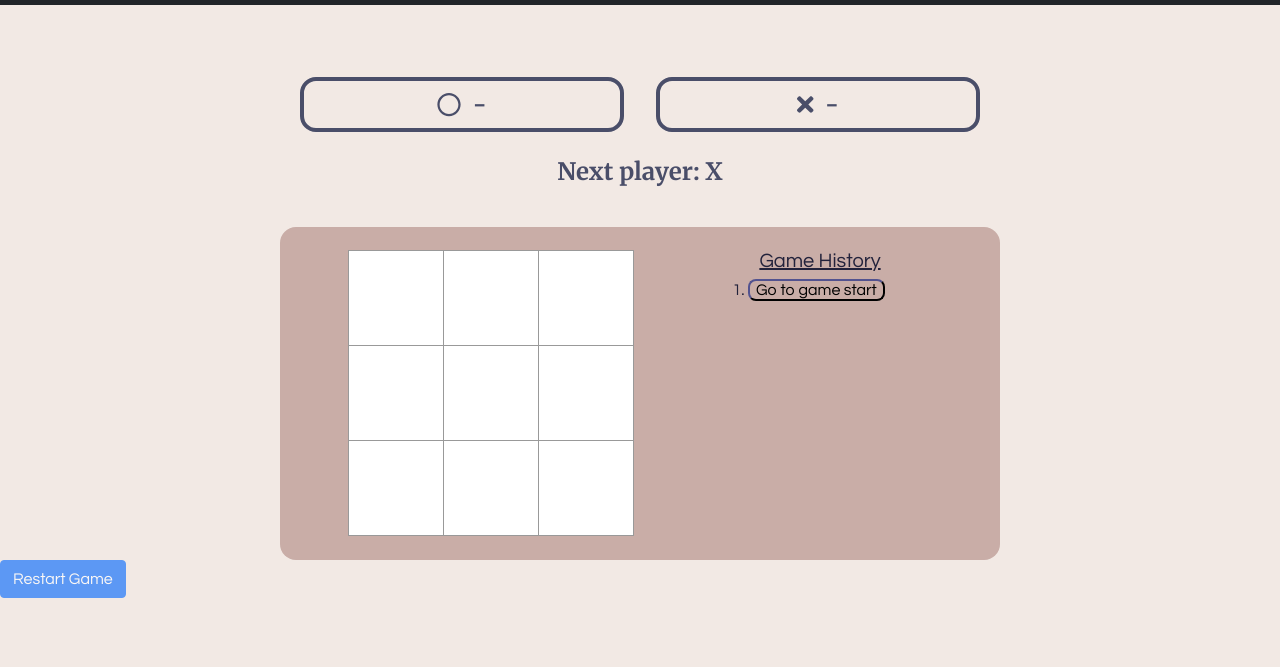
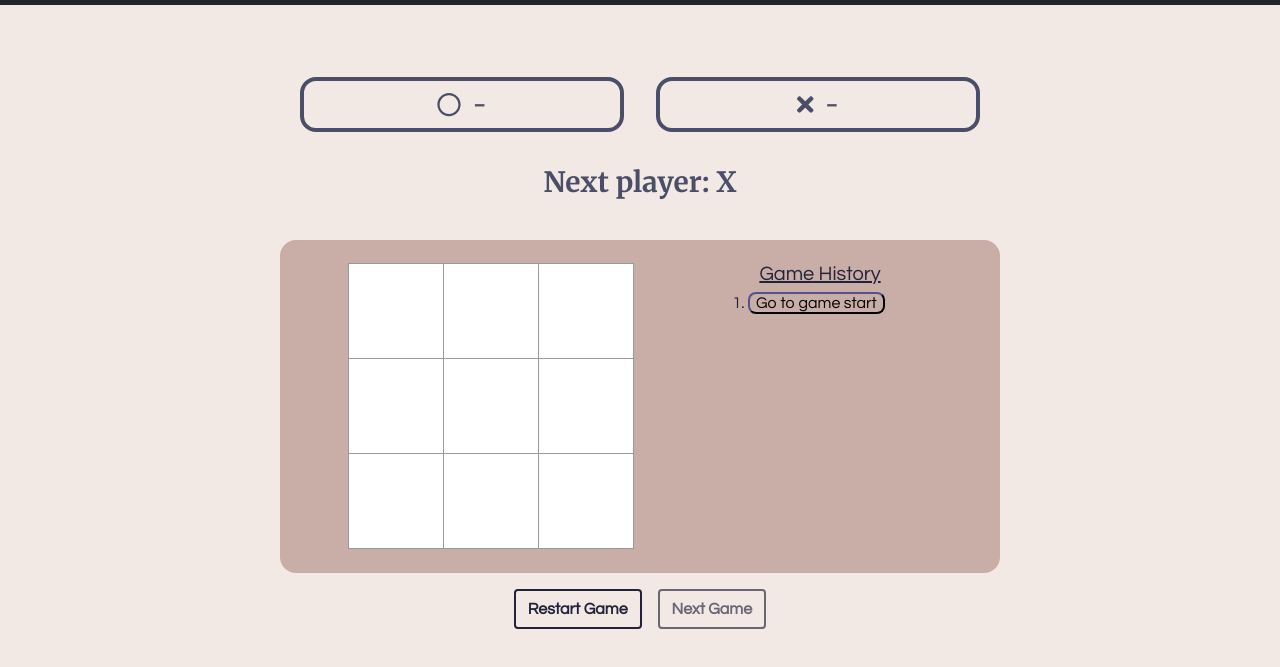
Before and after one commit to iankhor2001/project-game-tic-tac-toe-final, a React app: page / in a window 1280 px wide. Shown: the part 41-708 px from the top of the page. Built offline with nearby package versions, Linux system fonts and the light colour scheme.

Commit message:
added/styled - TicTacToeResetButton & TicTacToeNextGameButton

```diff
--- a/src/components/main.css
+++ b/src/components/main.css
@@ -20,3 +20,41 @@ body {
 .nav-item > a {
     padding-bottom: 0.3125rem;
 }
+
+.btn-outline-primary {
+    background-color: transparent;
+    border-color: #22223B;
+    color: #22223B;
+}
+
+.btn-outline-primary:active {
+    outline-color: #22223B;
+}
+
+.btn-outline-primary:hover {
+    background-color: #C9ADA7;
+    border-color: #C9ADA7;
+    color: #4A4E69;
+  }
+
+.btn:focus, .btn.focus {
+    outline: 0;
+    box-shadow: 0 0 0 0.2rem rgba(201, 173, 167, 0.25);
+}
+
+.btn-outline-primary:focus, .btn-outline-primary.focus {
+    box-shadow: 0 0 0 0.2rem rgba(201, 173, 167, 0.5);
+}
+
+.btn-outline-primary:not(:disabled):not(.disabled):active:focus, .btn-outline-primary:not(:disabled):not(.disabled).active:focus,
+.show > .btn-outline-primary.dropdown-toggle:focus {
+  box-shadow: 0 0 0 0.2rem rgba(74, 78, 105, 0.5);
+}
+
+.form-control:focus {
+    color: #495057;
+    background-color: transparent;
+    border-color: #C9ADA7;
+    outline: 0;
+    box-shadow: 0 0 0 0.2rem rgba(201, 173, 167, 0.25);
+  }
--- a/src/components/tic-tac-toe-banner.css
+++ b/src/components/tic-tac-toe-banner.css
@@ -26,13 +26,6 @@
     height: 100%;
 }
 
-.role {
-    align-items: center;
-}
-
 .turnCon {
-    text-align: center;
-    margin-top: 0.5rem;
-    font-size: 1.5rem;
     font-family: 'Merriweather', serif;
 }
--- a/src/components/tic-tac-toe-banner.js
+++ b/src/components/tic-tac-toe-banner.js
@@ -12,7 +12,7 @@ class TicTacToeScore extends React.Component {
                     className="score-icon ms-auto"
                 />
                 &nbsp;&nbsp;
-                <span className="role me-auto">{ this.props.wins ? this.props.wins : "-" }</span>
+                <span className="me-auto align-item-center">{ this.props.wins ? this.props.wins : "-" }</span>
             </div>
         )
     }
@@ -26,7 +26,7 @@ export default class TicTacToeBanner extends React.Component {
                     <TicTacToeScore className="me-auto" player={false} wins={this.props.wins[0]} />
                     <TicTacToeScore className="ms-auto" player={true}  wins={this.props.wins[1]} />
                 </div>
-                <div className="turnCon">
+                <div className="turnCon mt-3 fs-3 text-center">
                     {this.props.status}
                 </div>
             </div>
--- a/src/components/tic-tac-toe-btn.js
+++ b/src/components/tic-tac-toe-btn.js
@@ -5,7 +5,8 @@ export class TicTacToeResetButton extends React.Component {
     render() {
         return(
             <Button
-                className={this.props.winner?"reset-btn":"reset-btn disabled"}
+                variant="outline-primary"
+                className="tic-tac-toe-btn m-2"
                 onClick={() => this.props.onClick()}
             >
                 Restart Game
@@ -13,3 +14,17 @@ export class TicTacToeResetButton extends React.Component {
         )
     }
 }
+
+export class TicTacToeNextGameButton extends React.Component {
+    render() {
+        return(
+            <Button
+                variant="outline-primary"
+                className={this.props.winner?"tic-tac-toe-btn m-2":"tic-tac-toe-btn m-2 disabled"}
+                onClick={() => this.props.onClick()}
+            >
+                Next Game
+            </Button>
+        )
+    }
+}
--- a/src/components/tic-tac-toe.css
+++ b/src/components/tic-tac-toe.css
@@ -37,3 +37,11 @@
     box-sizing: border-box;
     text-align: center;
 }
+
+.tic-tac-toe-btn, .tic-tac-toe-btn.disabled, .tic-tac-toe-btn:active {
+    background-color: transparent;
+    font-weight: 700;
+    border-width: 2px;
+    border-color: #22223B;
+    color: #22223B;
+}
--- a/src/components/tic-tac-toe.js
+++ b/src/components/tic-tac-toe.js
@@ -5,7 +5,7 @@ import Col from 'react-bootstrap/Col'
 
 import TicTacToeBoard from './tic-tac-toe-board.js';
 import TicTacToeBanner from './tic-tac-toe-banner.js';
-import { TicTacToeResetButton } from './tic-tac-toe-btn.js';
+import { TicTacToeNextGameButton, TicTacToeResetButton } from './tic-tac-toe-btn.js';
 
 import './tic-tac-toe.css';
 
@@ -77,8 +77,9 @@ export default class TicTacToe extends React.Component {
                         </Col>
                     </Row>
                 </Container>
-                <div>
+                <div className="d-flex justify-content-center py-2">
                     <TicTacToeResetButton
+
                         winner={winner}
                         onClick={() => {
                             this.refreshBoard();
@@ -86,6 +87,13 @@ export default class TicTacToe extends React.Component {
                                 OWin: 0,
                                 XWin: 0,
                             });
+                        }}
+                    />
+                    <TicTacToeNextGameButton
+                        winner={winner}
+                        onClick={() => {
+                            this.updateWinner(winner);
+                            this.refreshBoard();
                         }}
                     />
                 </div>
```
